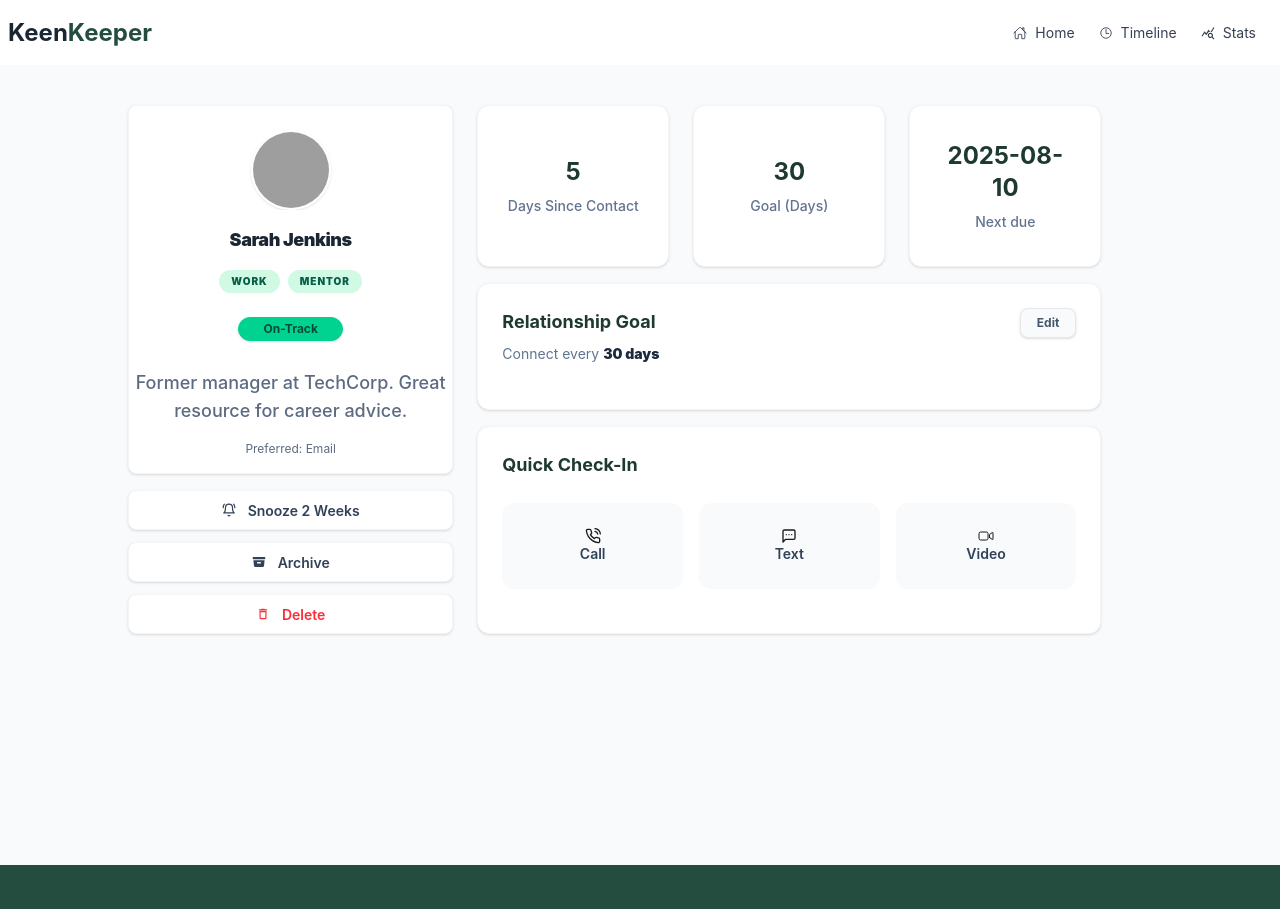
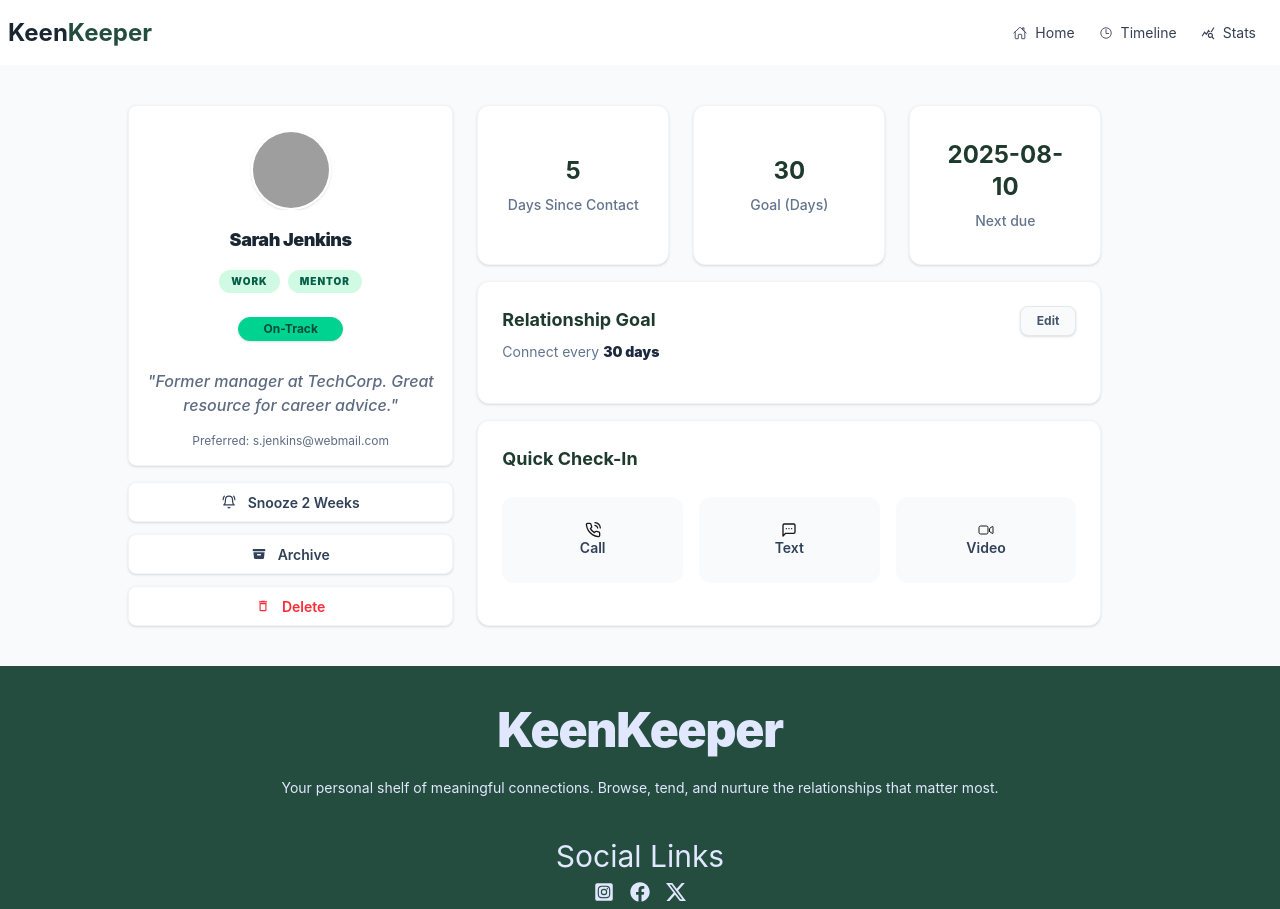
Before and after one commit to ShafiulBasharSurjo/Assignment-07-By-Surjo, a React (Vite) app: page /fdetails/1 in a window 1280 px wide. Shown: the top 909 px of the page. Built offline with nearby package versions, Linux system fonts and the light colour scheme; grey boxes are pictures that could not be loaded.

Commit message:
Toasting done working on Timline

```diff
--- a/package.json
+++ b/package.json
@@ -16,6 +16,7 @@
     "react-icons": "^5.6.0",
     "react-router": "^7.14.0",
     "react-router-dom": "^7.14.0",
+    "react-toastify": "^11.0.5",
     "tailwindcss": "^4.2.2"
   },
   "devDependencies": {
--- /dev/null
+++ b/src/Context/FriendProvider.jsx
@@ -0,0 +1,42 @@
+import React, { useState, createContext } from "react";
+
+export const FriendContext = createContext();
+
+import { toast } from "react-toastify";
+
+const FriendProvider = ({ children }) => {
+  const [storedFriends, setStoredFriends] = useState([]);
+
+  const handleVideo = (newFriend) => {
+    setStoredFriends([...storedFriends, newFriend]);
+    toast.success(`Video calling ${newFriend.name}`);
+    console.log(newFriend, "newFriend");
+  };
+
+  const handleCall = (newFriend) => {
+    setStoredFriends([...storedFriends, newFriend]);
+    toast.success(`Calling ${newFriend.name}`);
+    console.log(newFriend, "newFriend");
+  };
+
+  const handleText = (newFriend) => {
+    setStoredFriends([...storedFriends, newFriend]);
+    toast.success(`Texting ${newFriend.name}`);
+    console.log(newFriend, "newFriend");
+  };
+
+  const data = {
+    storedFriends,
+    setStoredFriends,
+    handleVideo,
+    handleText,
+    handleCall,
+  };
+  return (
+    <>
+      <FriendContext.Provider value={data}>{children}</FriendContext.Provider>
+    </>
+  );
+};
+
+export default FriendProvider;
--- a/src/components/Shared/Footer.jsx
+++ b/src/components/Shared/Footer.jsx
@@ -1,4 +1,6 @@
 import React from "react";
+import { BsTwitterX } from "react-icons/bs";
+import { FaFacebook, FaInstagramSquare } from "react-icons/fa";
 
 const Footer = () => {
   return (
@@ -11,46 +13,23 @@ const Footer = () => {
         </p>
       </aside>
       <nav>
-        <div className="grid grid-flow-col gap-4">
+        <h2 className="text-bold text-3xl">Social Links</h2>
+        <div className="grid grid-flow-col gap-4 text-xl">
           <a>
-            <svg
-              xmlns="http://www.w3.org/2000/svg"
-              width="24"
-              height="24"
-              viewBox="0 0 24 24"
-              className="fill-current"
-            >
-              <path d="M24 4.557c-.883.392-1.832.656-2.828.775 1.017-.609 1.798-1.574 2.165-2.724-.951.564-2.005.974-3.127 1.195-.897-.957-2.178-1.555-3.594-1.555-3.179 0-5.515 2.966-4.797 6.045-4.091-.205-7.719-2.165-10.148-5.144-1.29 2.213-.669 5.108 1.523 6.574-.806-.026-1.566-.247-2.229-.616-.054 2.281 1.581 4.415 3.949 4.89-.693.188-1.452.232-2.224.084.626 1.956 2.444 3.379 4.6 3.419-2.07 1.623-4.678 2.348-7.29 2.04 2.179 1.397 4.768 2.212 7.548 2.212 9.142 0 14.307-7.721 13.995-14.646.962-.695 1.797-1.562 2.457-2.549z"></path>
-            </svg>
+            <FaInstagramSquare />
           </a>
           <a>
-            <svg
-              xmlns="http://www.w3.org/2000/svg"
-              width="24"
-              height="24"
-              viewBox="0 0 24 24"
-              className="fill-current"
-            >
-              <path d="M19.615 3.184c-3.604-.246-11.631-.245-15.23 0-3.897.266-4.356 2.62-4.385 8.816.029 6.185.484 8.549 4.385 8.816 3.6.245 11.626.246 15.23 0 3.897-.266 4.356-2.62 4.385-8.816-.029-6.185-.484-8.549-4.385-8.816zm-10.615 12.816v-8l8 3.993-8 4.007z"></path>
-            </svg>
+            <FaFacebook />
           </a>
           <a>
-            <svg
-              xmlns="http://www.w3.org/2000/svg"
-              width="24"
-              height="24"
-              viewBox="0 0 24 24"
-              className="fill-current"
-            >
-              <path d="M9 8h-3v4h3v12h5v-12h3.642l.358-4h-4v-1.667c0-.955.192-1.333 1.115-1.333h2.885v-5h-3.808c-3.596 0-5.192 1.583-5.192 4.615v3.385z"></path>
-            </svg>
+            <BsTwitterX />
           </a>
         </div>
 
         <div className="max-w-7xl mx-auto flex flex-col md:flex-row justify-between items-center gap-4"></div>
 
         <div className="flex flex-col md:flex-row justify-between items-center gap-4">
-          <p>Copyright © {new Date().getFullYear()} - All right reserved</p>
+          <p>© {new Date().getFullYear()} KeenKeeper - All right reserved</p>
           <div className="items-center gap-4 flex mt-4 md:mt-0">
             <p>Privacy Policy</p>
             <p>Terms of Service</p>
--- a/src/main.jsx
+++ b/src/main.jsx
@@ -3,9 +3,14 @@ import { createRoot } from "react-dom/client";
 import "./index.css";
 import { Routes } from "./Routes/Routes";
 import { RouterProvider } from "react-router-dom";
+import FriendProvider from "./Context/FriendProvider";
+import { ToastContainer } from "react-toastify";
 
 createRoot(document.getElementById("root")).render(
   <StrictMode>
-    <RouterProvider router={Routes} />,
+    <FriendProvider>
+      <RouterProvider router={Routes} />,
+      <ToastContainer />
+    </FriendProvider>
   </StrictMode>,
 );
--- a/src/pages/FriendsDetails/FreindsDetails.jsx
+++ b/src/pages/FriendsDetails/FreindsDetails.jsx
@@ -1,10 +1,11 @@
-import React from "react";
+import React, { useContext } from "react";
 import { useLoaderData, useParams } from "react-router-dom";
 import { LuBellRing, LuMessageSquareMore } from "react-icons/lu";
 import { HiMiniArchiveBox } from "react-icons/hi2";
 import { MdDeleteOutline } from "react-icons/md";
 import { IoVideocamOutline } from "react-icons/io5";
 import { FiPhoneCall } from "react-icons/fi";
+import { FriendContext } from "../../Context/FriendProvider";
 
 const statusStyles = {
   "On-Track": "badge badge-success",
@@ -18,11 +19,12 @@ const FreindsDetails = () => {
   const friends = useLoaderData();
 
   const expectedFriend = friends.find((friend) => friend.id == id);
-  console.log(expectedFriend, "expectedFriend");
+
+  const { handleVideo, handleCall, handleText } = useContext(FriendContext);
 
   return (
     <>
-      <div className="min-h-screen bg-slate-50 p-4 md:p-10 font-sans">
+      <div className="min-h-fit bg-slate-50 p-4 md:p-10 font-sans">
         <div className="max-w-5xl mx-auto grid grid-cols-1 md:grid-cols-12 gap-6">
           <div className="md:col-span-4 space-y-4">
             <div
@@ -60,11 +62,11 @@ const FreindsDetails = () => {
                     {expectedFriend.status}
                   </div>
                   <div className="text-center">
-                    <p className="text-[#5D6B82] text-lg font-medium mt-1 mb-4">
-                      {expectedFriend.bio}
+                    <p className="text-[#5D6B82] font-medium mt-1 mb-4 italic">
+                      "{expectedFriend.bio}"
                     </p>
                     <p className="text-[#5D6B82] text-xs mt-1 mb-4">
-                      Preferred: Email
+                      Preferred: {expectedFriend.email}
                     </p>
                   </div>
                 </div>
@@ -139,19 +141,28 @@ const FreindsDetails = () => {
               <div className="grid grid-cols-3 gap-4">
                 <button className="flex flex-col items-center justify-center p-6 bg-slate-50 rounded-xl border border-transparent hover:border-emerald-200 hover:bg-emerald-50 transition group">
                   <FiPhoneCall />
-                  <span className="text-sm font-semibold text-slate-700">
+                  <span
+                    className="text-sm font-semibold text-slate-700"
+                    onClick={() => handleCall(expectedFriend)}
+                  >
                     Call
                   </span>
                 </button>
 
                 <button className="flex flex-col items-center justify-center p-6 bg-slate-50 rounded-xl border border-transparent hover:border-emerald-200 hover:bg-emerald-50 transition group">
                   <LuMessageSquareMore />
-                  <span className="text-sm font-semibold text-slate-700">
+                  <span
+                    className="text-sm font-semibold text-slate-700"
+                    onClick={() => handleText(expectedFriend)}
+                  >
                     Text
                   </span>
                 </button>
 
-                <button className="flex flex-col items-center justify-center p-6 bg-slate-50 rounded-xl border border-transparent hover:border-emerald-200 hover:bg-emerald-50 transition group">
+                <button
+                  className="flex flex-col items-center justify-center p-6 bg-slate-50 rounded-xl border border-transparent hover:border-emerald-200 hover:bg-emerald-50 transition group"
+                  onClick={() => handleVideo(expectedFriend)}
+                >
                   <IoVideocamOutline />
                   <span className="text-sm font-semibold text-slate-700">
                     Video
--- a/src/pages/TimeLine/TimeLine.jsx
+++ b/src/pages/TimeLine/TimeLine.jsx
@@ -1,9 +1,31 @@
-import React from "react";
+import React, { useContext } from "react";
+import { FriendContext } from "../../Context/FriendProvider";
 
 const TimeLine = () => {
+  const { storedFriends } = useContext(FriendContext);
+
+  console.log(storedFriends, "Friends");
+
   return (
     <>
-      <div>TimeLine</div>
+      <div className="max-w-277.5 container mx-auto">
+        <h1 className="text-bold text-4xl">TimeLine</h1>
+        {storedFriends.map((friend) => {
+          return (
+            <>
+              <div className="card card-dash bg-base-100 w-96">
+                <div className="card-body">
+                  <h2 className="card-title">friend.name</h2>
+                  <p>
+                    A card component has a figure, a body part, and inside body
+                    there are title and actions parts
+                  </p>
+                </div>
+              </div>
+            </>
+          );
+        })}
+      </div>
     </>
   );
 };
```
Also changed, not shown: 1 other file (tests, documents, lock files or other folders).
